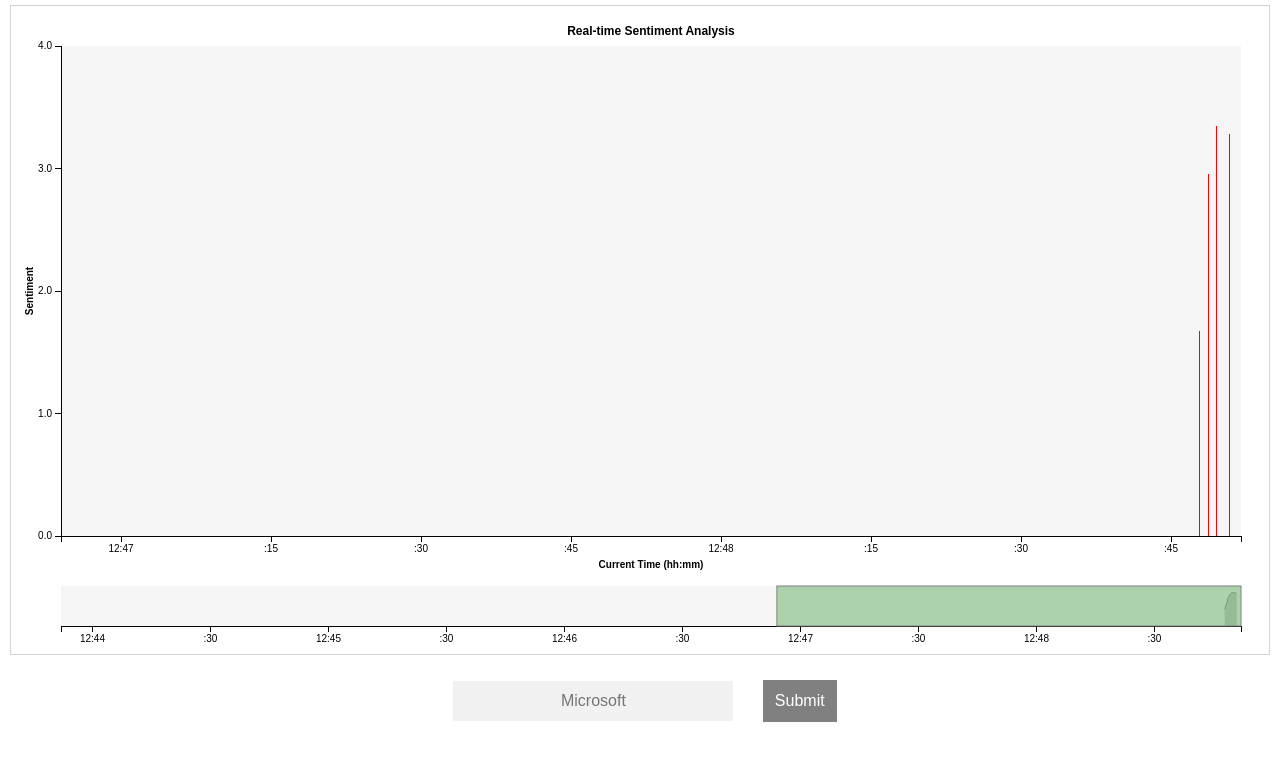
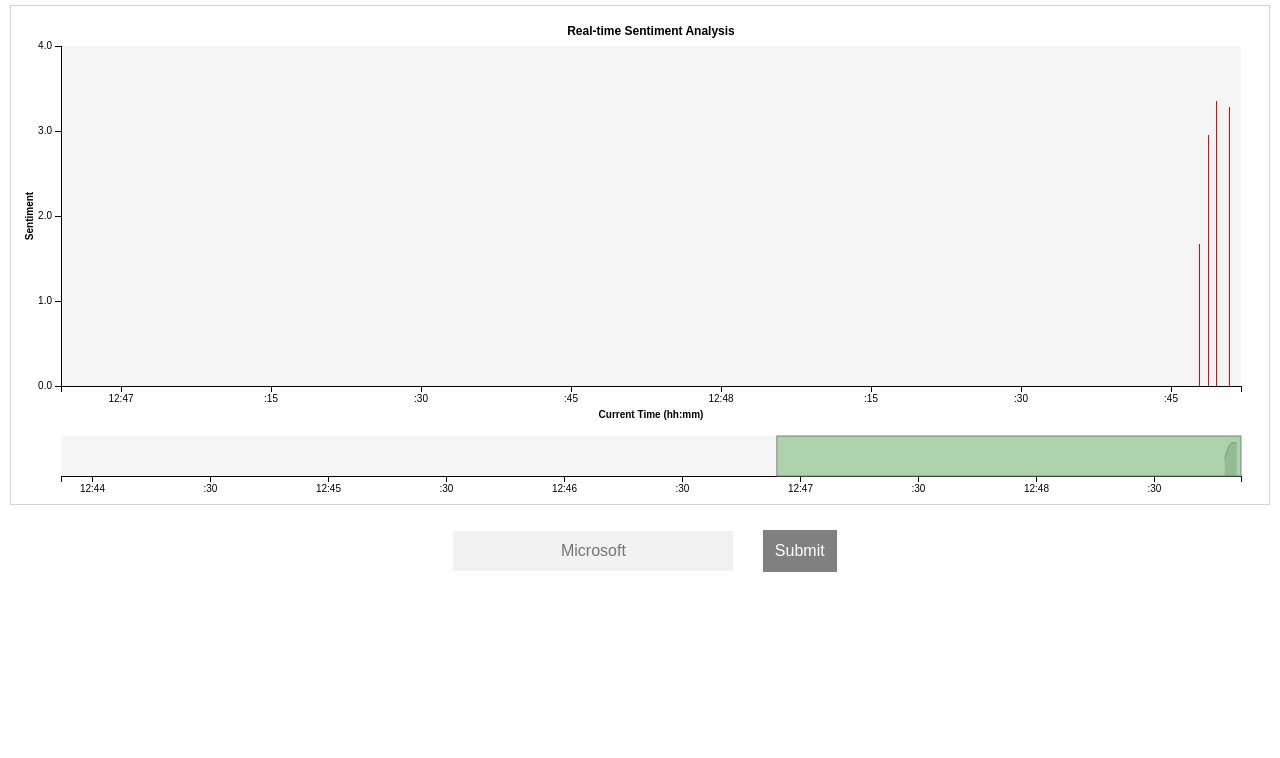
Before and after one commit to hellysh/Opiniter, a plain HTML site: page Client/index.html in a window 1280 px wide. Shown: the part 42-800 px from the top of the page. Drawn offline with nearby package versions, Linux system fonts and the light colour scheme.

Commit message:
change dimensions

```diff
--- a/Client/index.html
+++ b/Client/index.html
@@ -200,7 +200,7 @@ var chart = realTimeChart()
     .xTitle("Current Time (hh:mm)")
     .border(true)
     .width(width)
-    .height(650)
+    .height(500)
     .barWidth(1)
     .initialData(data);
 
```
